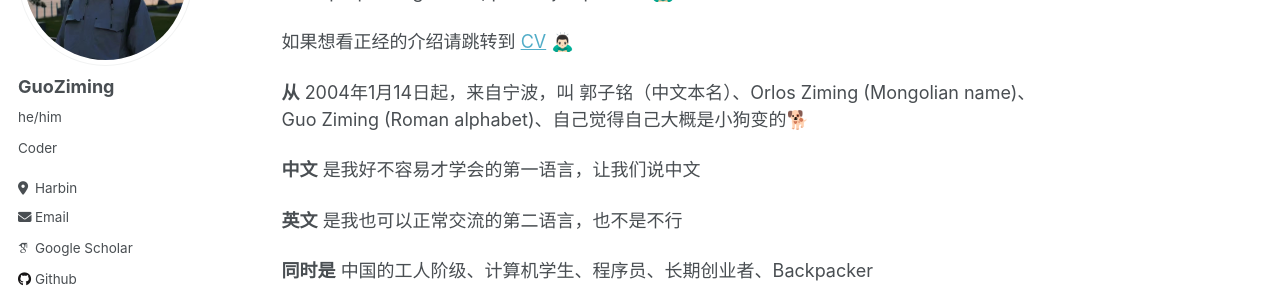
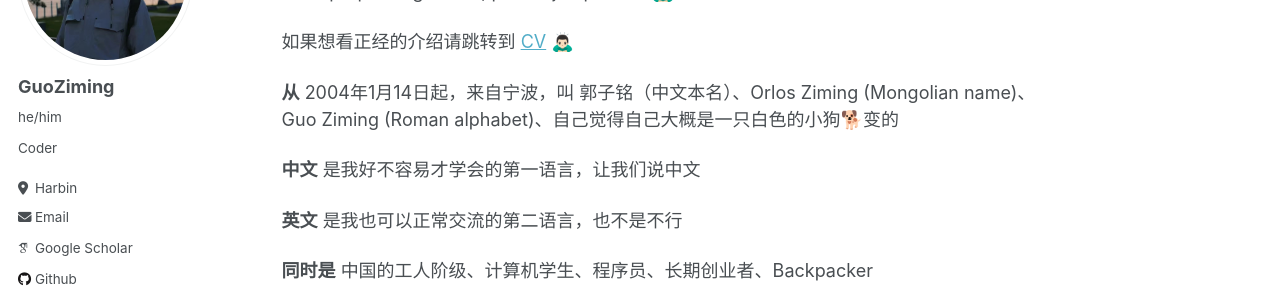
Before and after one commit to mcxiaoxiao/mcxiaoxiao.github.io, a Jekyll site: the page built from _pages/about.md, in a window 1280 px wide and 1229 px high. Shown: the part 218-518 px from the top of the window. Built offline with Jekyll 4.4.1, drawn with Linux system fonts in a browser that asks for light colours; some web fonts are replaced.

Commit message:
Update about.md

```diff
--- a/_pages/about.md
+++ b/_pages/about.md
@@ -13,7 +13,7 @@ For a proper English CV, please jump to [CV](https://mcxiaoxiao.github.io/cv/)
 
 如果想看正经的介绍请跳转到 [CV](https://mcxiaoxiao.github.io/cv/) 🙇🏻‍♂️
 
-**从** 2004年1月14日起，来自宁波，叫 郭子铭（中文本名）、Orlos Ziming (Mongolian name)、Guo Ziming (Roman alphabet)、自己觉得自己大概是小狗变的🐕
+**从** 2004年1月14日起，来自宁波，叫 郭子铭（中文本名）、Orlos Ziming (Mongolian name)、Guo Ziming (Roman alphabet)、自己觉得自己大概是一只白色的小狗🐕变的
 
 **中文** 是我好不容易才学会的第一语言，让我们说中文
 
```
